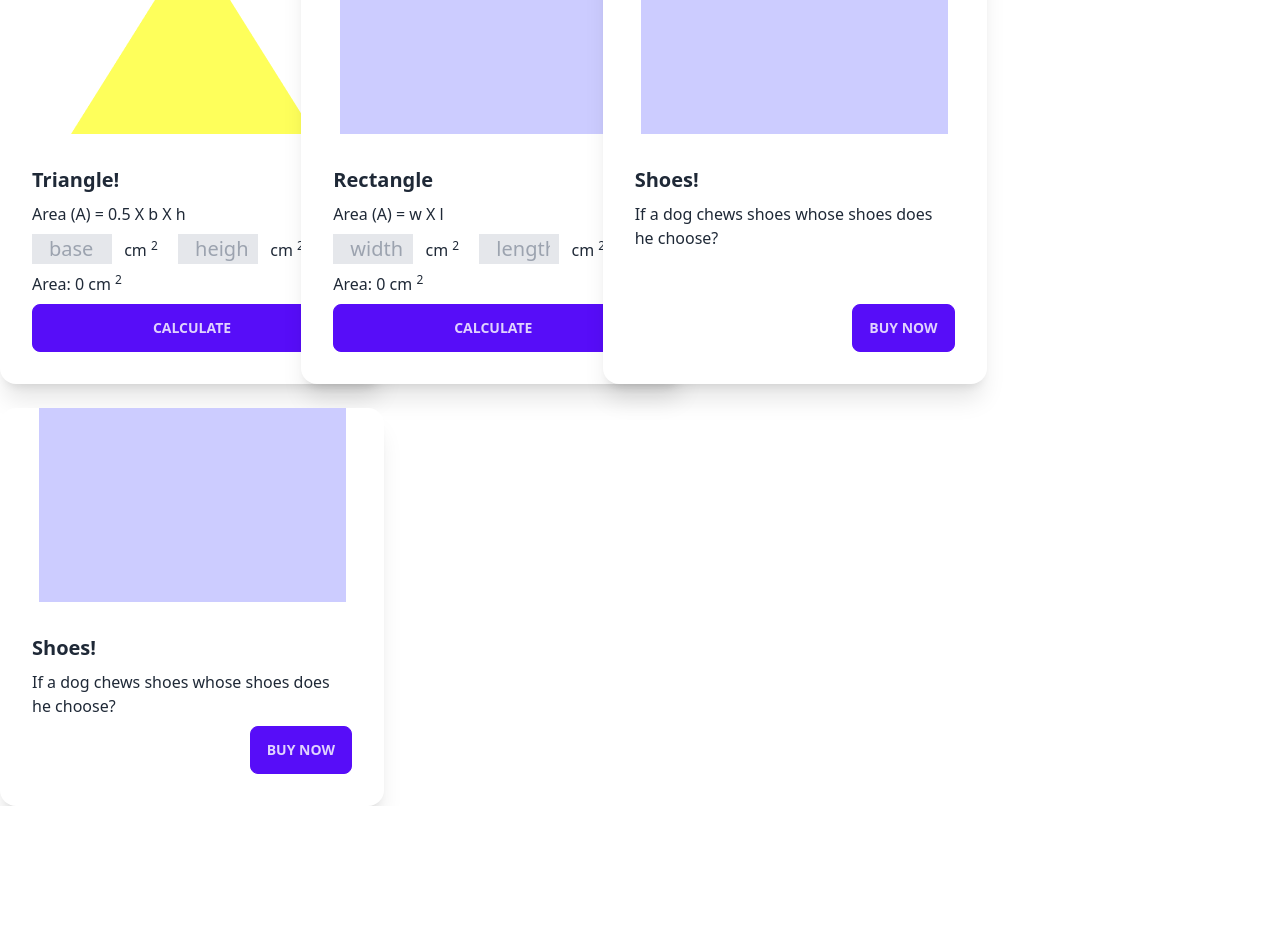
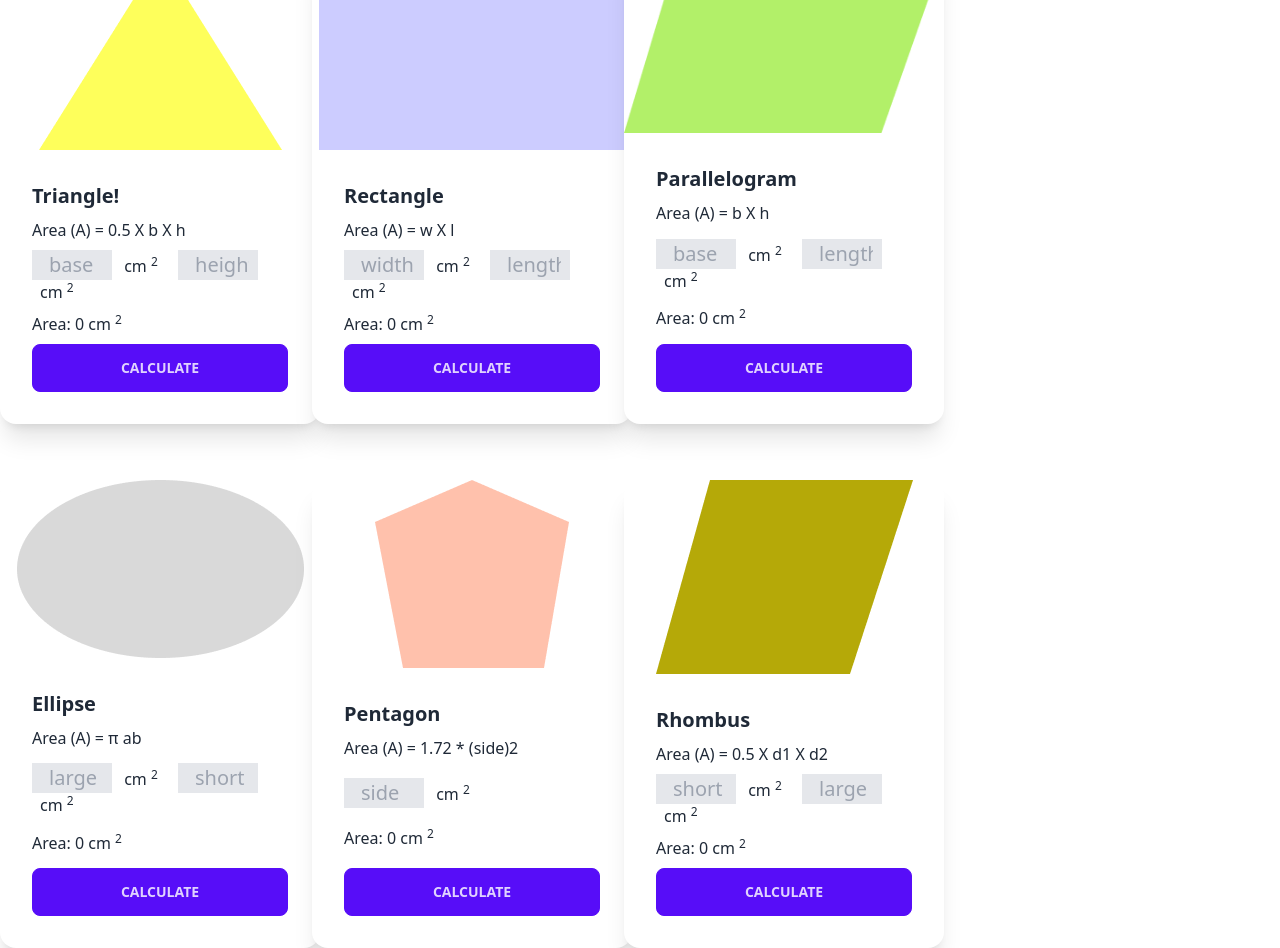
Before and after one commit to joykbiswas/geometry-genius-main-js, a plain HTML site: page index.html in a window 1280 px wide. Shown: the part 60-1008 px from the top of the page. Before the commit the page ends 866 px from the top, so only its background shows below. Drawn offline with nearby package versions, Linux system fonts and the light colour scheme.

Commit message:
rhombus area calculate

```diff
--- a/index.html
+++ b/index.html
@@ -19,9 +19,9 @@
         <!-- container -->
         <div class="flex flex-col lg:flex-row">
             <!-- shape container -->
-            <div class="flex-1 grid grid-cols-1 md:grid-cols-2 lg:grid-cols-3 gap-6">
+            <div class="flex-1 grid grid-cols-1 md:grid-cols-2 lg:grid-cols-3 gap-14 mt-4">
                 <!-- Triangle card -->
-                <div class="card w-96 bg-base-100 shadow-xl">
+                <div class="card w-96 lg:w-80 bg-base-100 shadow-xl">
                     <figure><img src="./images/triangle.png" alt="Shoes" /></figure>
                     <div class="card-body">
                       <h2 class="card-title">Triangle!</h2>
@@ -40,7 +40,7 @@
                     </div>
                   </div>
                 <!-- Rectangle card -->
-                <div class="card w-96 bg-base-100 shadow-xl">
+                <div class="card w-96 lg:w-80 bg-base-100 shadow-xl">
                     <figure><img src="./images/rectangle.png" alt="Shoes" /></figure>
                     <div class="card-body">
                       <h2 class="card-title">Rectangle</h2>
@@ -58,33 +58,86 @@
                       </div>
                     </div>
                   </div>
-                <!-- second card -->
-                <div class="card w-96 bg-base-100 shadow-xl">
-                    <figure><img src="/images/rectangle.png" alt="Shoes" /></figure>
+                <!-- parallelogram card -->
+                <div class="card w-96 lg:w-80 bg-base-100 shadow-xl">
+                    <figure><img src="./images/parallelogram.png" alt="Shoes" /></figure>
                     <div class="card-body">
-                      <h2 class="card-title">Shoes!</h2>
-                      <p>If a dog chews shoes whose shoes does he choose?</p>
-                      <div class="card-actions justify-end">
-                        <button class="btn btn-primary">Buy Now</button>
+                      <h2 class="card-title">Parallelogram</h2>
+                      <p>Area (A) = b X h</p>
+                      <p>
+                        <input type="text" class="border w-20 px-2 text-xl pl-4 bg-gray-200 " placeholder="base" id="parallelogram-base">
+                        <span class="ml-2">cm <sup>2</sup></span>
+                            <!-- parallelogram height -->
+                        <input type="text" class="border w-20 px-2 text-xl pl-4 ml-4 bg-gray-200 " placeholder="length" id="parallelogram-height">
+                        <span class="ml-2">cm <sup>2</sup></span>
+                      </p>
+                      <p>Area: <span id="parallelogram-area">0</span> cm <sup>2</sup></p>
+                      <div class="card-actions ">
+                        <button onclick="calculateParallelogramArea()" class="btn btn-primary w-full">Calculate</button>
                       </div>
                     </div>
                   </div>
-                <!-- third card -->
-                <div class="card w-96 bg-base-100 shadow-xl">
-                    <figure><img src="/images/rectangle.png" alt="Shoes" /></figure>
+                <!-- ellipse card -->
+                <div class="card w-96 lg:w-80 bg-base-100 shadow-xl">
+                    <figure><img src="./images/ellipse.png" alt="Shoes" /></figure>
                     <div class="card-body">
-                      <h2 class="card-title">Shoes!</h2>
-                      <p>If a dog chews shoes whose shoes does he choose?</p>
-                      <div class="card-actions justify-end">
-                        <button class="btn btn-primary">Buy Now</button>
+                      <h2 class="card-title">Ellipse</h2>
+                      <p>Area (A) = π ab</p>
+                      <p>
+                        <input type="text" class="border w-20 px-2 text-xl pl-4 bg-gray-200 " placeholder="large" id="ellipse-large">
+                        <span class="ml-2">cm <sup>2</sup></span>
+                            <!-- parallelogram height -->
+                        <input type="text" class="border w-20 px-2 text-xl pl-4 ml-4 bg-gray-200 " placeholder="short" id="ellipse-short">
+                        <span class="ml-2">cm <sup>2</sup></span>
+                      </p>
+                      <p>Area: <span id="ellipse-area">0</span> cm <sup>2</sup></p>
+                      <div class="card-actions ">
+                        <button onclick="calculateEllipseArea()" class="btn btn-primary w-full">Calculate</button>
                       </div>
                     </div>
                   </div>
+                <!-- pentagon card -->
+                <div class="card w-96 lg:w-80 bg-base-100 shadow-xl">
+                    <figure><img src="./images/pentagon.png" alt="Shoes" /></figure>
+                    <div class="card-body">
+                      <h2 class="card-title">Pentagon</h2>
+                      <p>Area (A) = 1.72 * (side)2</p>
+                      <p>
+                        <input type="text" class="border w-20 px-2 text-xl pl-4 bg-gray-200 " placeholder="side" id="pentagon-side">
+                        <span class="ml-2">cm <sup>2</sup></span>
+
+                      </p>
+                      <p>Area: <span id="pentagon-area">0</span> cm <sup>2</sup></p>
+                      <div class="card-actions ">
+                        <button onclick="calculatePentagonArea()" class="btn btn-primary w-full">Calculate</button>
+                      </div>
+                    </div>
+                  </div>
+                <!-- rhombus card -->
+                <div class="card w-96 lg:w-80 bg-base-100 shadow-xl">
+                  <figure><img src="./images/rhombus.png" alt="Shoes" /></figure>
+                  <div class="card-body">
+                    <h2 class="card-title">Rhombus</h2>
+                    <p>Area (A) = 0.5 X d1 X d2</p>
+                    <p>
+                      <input type="text" class="border w-20 px-2 text-xl pl-4 bg-gray-200 " placeholder="short" id="diagonal-short">
+                      <span class="ml-2">cm <sup>2</sup></span>
+                          <!-- rhombus large -->
+                      <input type="text" class="border w-20 px-2 text-xl pl-4 ml-4 bg-gray-200 " placeholder="large" id="diagonal-large">
+                      <span class="ml-2">cm <sup>2</sup></span>
+                    </p>
+                    <p>Area: <span id="rhombus-area">0</span> cm <sup>2</sup></p>
+                    <div class="card-actions ">
+                      <button onclick="calculateRhombusArea()" class="btn btn-primary w-full">Calculate</button>
+                    </div>
+                  </div>
+                </div>
+
 
             </div>
             <!-- area calculator -->
             <div class="w-[400px]">
-                <div class="text-4xl">Area Calculator</div>
+                <div class="text-4xl text-center">Area Calculator</div>
             </div>
 
         </div>
--- a/script/area-calculator.js
+++ b/script/area-calculator.js
@@ -16,17 +16,61 @@ function calculateTriangleArea(){
 
 }
 
-function calculateRectangleArea(){
-    const widthField = document.getElementById('rectangle-width');
-    const widthValueText = widthField.value;
-    const width = parseFloat(widthValueText);
+//reduce duplicate
 
-    const lengthField = document.getElementById('rectangle-length');
-    const lengthValueText = lengthField.value;
-    const length = parseFloat(lengthValueText);
+function getInputValue(fieldId){
+    const inputField = document.getElementById(fieldId);
+    const inputValueText = inputField.value;
+    const value = parseFloat(inputValueText)
+    return value;
+}
 
-    const area = width * length;
+function setElementInnerText(fieldId,area){
+    const element = document.getElementById(fieldId);
+    element.innerText = area
+}
+// Rectangle calculate Area
+function  calculateRectangleArea() {
+    const width = getInputValue('rectangle-width');
+    const length = getInputValue('rectangle-length');
 
-    const rectangleAreaSpan = document.getElementById('rectangle-area')
-    rectangleAreaSpan.innerText = area;
+    area = width * length;
+
+    setElementInnerText('rectangle-area', area)
 }
+
+//Parallelogram calculate area
+function calculateParallelogramArea() {
+   const base = getInputValue('parallelogram-base');
+   const height = getInputValue('parallelogram-height');
+
+   area = base * height;
+   setElementInnerText('parallelogram-area', area)
+}
+
+//ellipse calculation area
+
+function calculateEllipseArea(){
+    const large = getInputValue('ellipse-large')
+    const short = getInputValue('ellipse-short');
+
+    area = 3.14 * large * short
+
+    setElementInnerText('ellipse-area', area);
+}
+
+//pentagon calculation area
+function calculatePentagonArea(){
+    const side = getInputValue('pentagon-side');
+    area = 1.72 * side * side;
+    setElementInnerText('pentagon-area', area)
+}
+
+//Rhombus calculate area
+function calculateRhombusArea() {
+    const short = getInputValue('diagonal-short');
+    const large = getInputValue('diagonal-large');
+
+    area = 0.5 * short * large
+    setElementInnerText('rhombus-area', area)
+}
```
